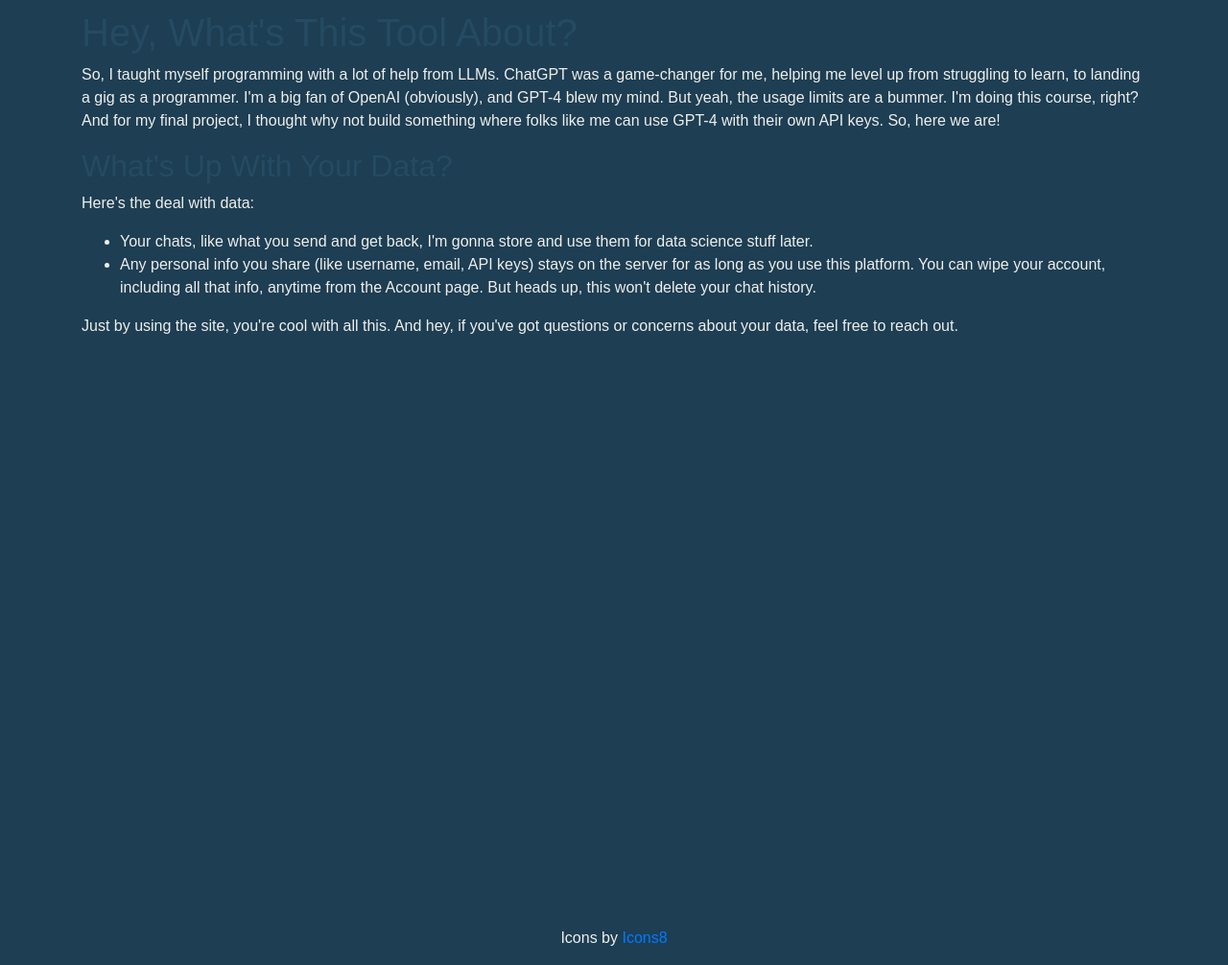
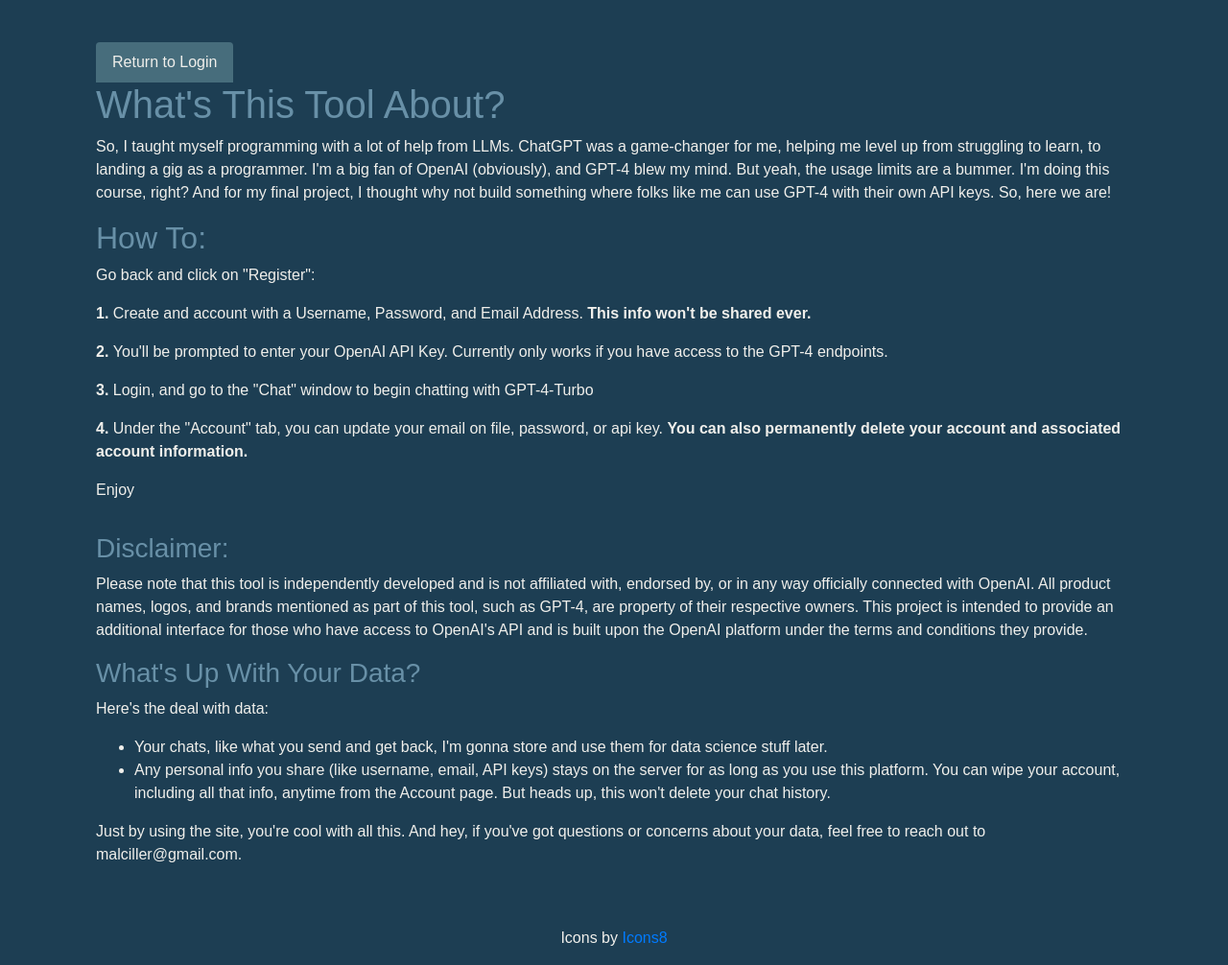
Before and after one commit to malciller/cs50, a Flask app: template templates/info.html in a window 1280 px wide. Shown: the whole page at 96% size. Run offline with Flask 3, Linux system fonts and the light colour scheme; the template is opened without the code that fills it, so the values that code supplies are empty; some libraries are stand-ins or nearby versions.

Commit message:
Graphical Updates

```diff
--- a/app.py
+++ b/app.py
@@ -112,9 +112,9 @@
     return render_template('register.html', title='Register', form=form)
 
 
-@app.route("/register")
+@app.route("/info")
 def info():
-    return redirect(url_for('info'))
+    return render_template('info.html', title='Info')
 
 
 @app.route("/index", methods=['GET', 'POST'])
--- a/static/css/style2.css
+++ b/static/css/style2.css
@@ -1,7 +1,7 @@
 /* Root Color Scheme */
 :root {
     --text-color: #F0EFEB;
-    --header-color: #254B62;
+    --header-color: #6890a7;
     --background-color: #1D3E53;
     --button-color: #476D7C;
 }
@@ -142,15 +142,26 @@
 
 .code-block {
     height: auto;
-    min-height: 100px;
+    min-height: auto;
     max-height: 500px;
     overflow-y: auto;
     resize: vertical;
-
     overflow-y: auto;
 }
 
+.code-block::-webkit-scrollbar {
+    display: block;
+    /* or use 'auto' */
+    width: 8px;
+    /* or your desired width */
+}
 
+.code-block::-webkit-scrollbar-thumb {
+    background-color: var(--button-color);
+    /* your desired color */
+    border-radius: 4px;
+    /* optional, for rounded corners */
+}
 
 .code-block,
 .code-toolbar {
@@ -164,7 +175,7 @@
     color: var(--text-color);
 }
 
-.nav-link:hover,
+
 a[data-toggle="tab"],
 .nav-item:hover {
     color: var(--text-color);
--- a/templates/info.html
+++ b/templates/info.html
@@ -3,7 +3,14 @@
 {% block title %}About this Project{% endblock %}
 
 {% block content %}
-<h1>Hey, What's This Tool About?</h1>
+<div class="container mt-4">
+    <ul class="nav nav-tabs" id="myTab" role="tablist">
+        <li class="nav-item">
+            <a class="nav-link" id="chat-tab" href="{{ url_for('login') }}" role="tab" data-toggle="tab" aria-controls="chat" aria-selected="false"
+                onclick="redirectToLogin()">Return to Login</a>
+        </li>
+    </ul>
+<h1>What's This Tool About?</h1>
 <p>
     So, I taught myself programming with a lot of help from LLMs. ChatGPT was a game-changer for me, helping me level up
     from struggling to learn, to landing a gig as a programmer. I'm a big fan of OpenAI (obviously), and GPT-4 blew my
@@ -11,8 +18,20 @@
     I'm doing this course, right? And for my final project, I thought why not build something where folks like me can
     use GPT-4 with their own API keys. So, here we are!
 </p>
-
-<h2>What's Up With Your Data?</h2>
+<H2>How To:</H2>
+<p>Go back and click on "Register":</p>
+<p><b>1. </b>Create and account with a Username, Password, and Email Address. <b>This info won't be shared ever.</b></p>
+<p><b>2. </b>You'll be prompted to enter your OpenAI API Key. Currently only works if you have access to the GPT-4 endpoints.</p>
+<p><b>3. </b>Login, and go to the "Chat" window to begin chatting with GPT-4-Turbo</p>
+<p><b>4. </b>Under the "Account" tab, you can update your email on file, password, or api key. <b>You can also permanently delete your account and associated account information.</b></p>
+<p>Enjoy</p>
+</p>
+<h3>Disclaimer:</h3>
+<p>Please note that this tool is independently developed and is not affiliated with, endorsed by, or in any way officially
+connected with OpenAI. All product names, logos, and brands mentioned as part of this tool, such as GPT-4, are property
+of their respective owners. This project is intended to provide an additional interface for those who have access to
+OpenAI's API and is built upon the OpenAI platform under the terms and conditions they provide.</p>
+<h3>What's Up With Your Data?</h3>
 <p>
     Here's the deal with data:
 <ul>
@@ -22,6 +41,13 @@
         won't delete your chat history.</li>
 </ul>
 Just by using the site, you're cool with all this. And hey, if you've got questions or concerns about your data, feel
-free to reach out.
+free to reach out to malciller@gmail.com.
 </p>
+<br/><br/>
+</div>
+<script type="text/javascript">
+    function redirectToLogin() {
+        window.location.href = "{{ url_for('login') }}";
+    }
+</script>
 {% endblock %}
--- a/templates/key_collection.html
+++ b/templates/key_collection.html
@@ -2,8 +2,8 @@
 
 {% block content %}
 <div class="container mt-4">
-    <div class="row justify-content-center">
-        <div class="col-md-6">
+    <h1>Register your OpenAI Api Key</h1>
+    <p>At this time, only supports GPT-4 API endpoint. This information will never be shared.</p>
             <form method="POST" action="" class="needs-validation" novalidate>
                 {{ form.hidden_tag() }}
                 <div class="form-group">
@@ -17,7 +17,5 @@
                     </button>
                 </div>
             </form>
-        </div>
-    </div>
 </div>
 {% endblock %}
```
Also changed, not shown: templates/login.html (+21 -13 lines), templates/register.html (+12 -7 lines).
